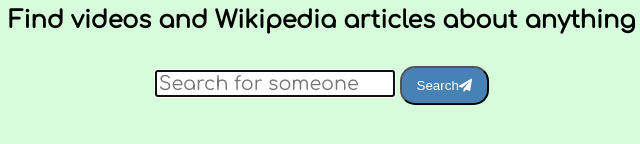
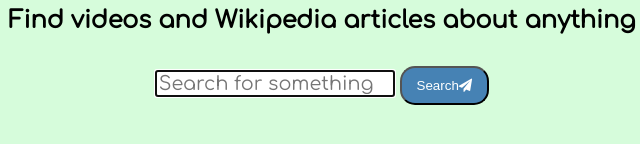
Before and after one commit to facn2/ApolloXI, a website: page public/index.html in a window 1280 px wide. Shown: the part 312-456 px from the top of the page, 318-958 px from the left. Drawn offline with Linux system fonts and the light colour scheme.

Commit message:
change placeholder text Relates #62

```diff
--- a/public/index.html
+++ b/public/index.html
@@ -20,7 +20,7 @@
       <div id="search-container">
         <form action="" id="search-something">
           <label for="description"></label>
-          <input type="text" name="description" id="description" value="" placeholder="Search for someone" required>
+          <input type="text" name="description" id="description" value="" placeholder="Search for something" required>
           <button id="submit" type="submit" name="submitbutton" value="Search">Search<i class="fa fa-send"></i></button>
         </form>
       </div> <!--search container-->
```
